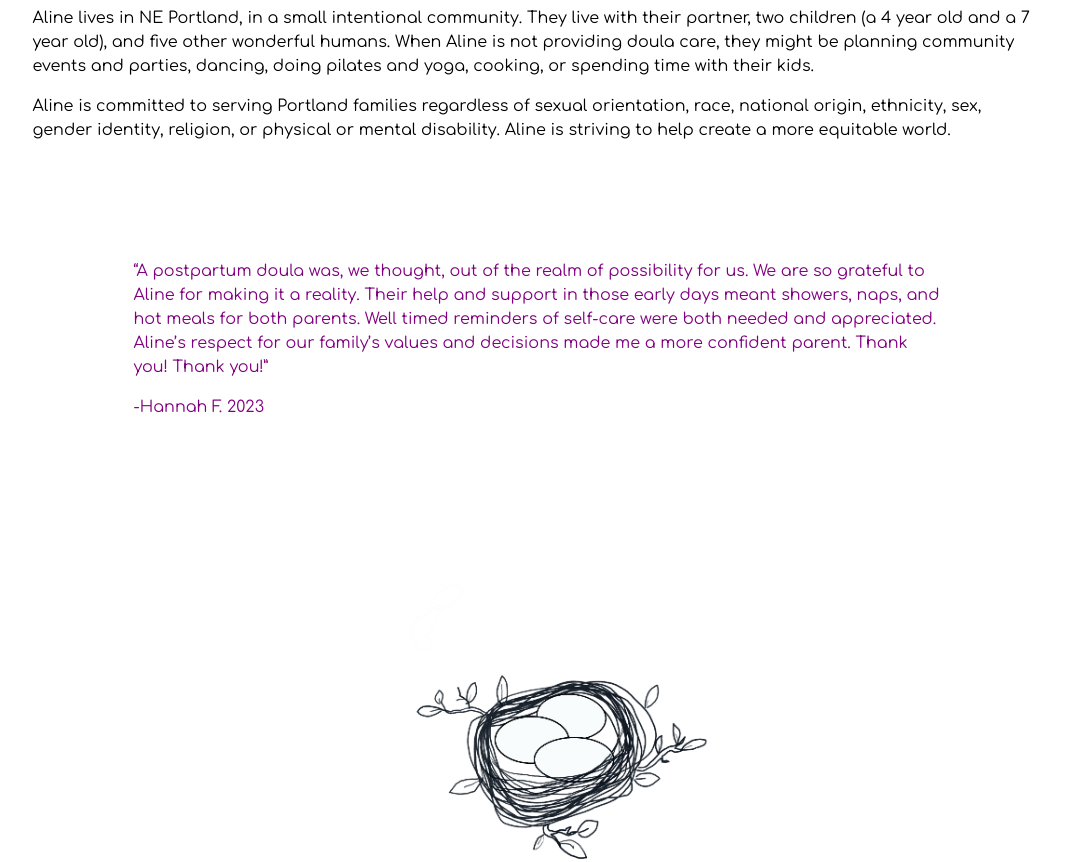
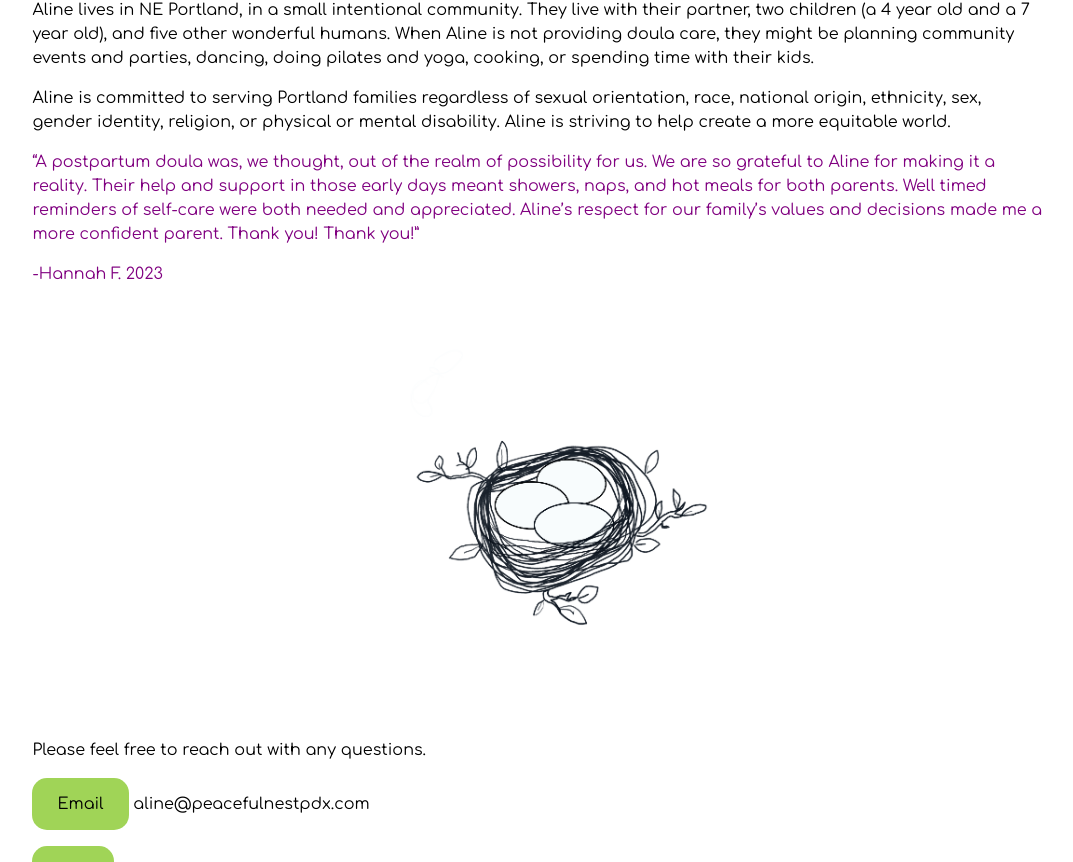
Before and after one commit to tonydiethelm/PeacefulNest, a SvelteKit app: page /about in a window 1280 px wide. Shown: the part 959-1821 px from the top of the page, without its empty margins (102-1175 px from the left). Built offline with nearby package versions, Linux system fonts and the light colour scheme.

Commit message:
centered and smaller pic attribution text, no pading around quotes

```diff
--- a/src/routes/contact/+page.svelte
+++ b/src/routes/contact/+page.svelte
@@ -9,7 +9,7 @@
             <p>Image by <a href="https://www.lemandjune.com/">The Lem & June Collections</a>.</p>
         </div>
         <div>
-            <p>Email or text Aline to schedule your free 30min consultation!</p>
+            <p>Email or text Aline to schedule your free 30 min consultation!</p>
             <p>Aline Diethelm, PCD(DONA).</p>
             <p>Serving Families in North, Northeast, and Southeast Portland</p>
         </div>
--- a/src/style.css
+++ b/src/style.css
@@ -37,6 +37,8 @@ section img {
 .piccontainer{
     width: 50%;
     margin: auto;
+    text-align: center;
+    font-size: small;
 }
 
 .circle {
@@ -71,6 +73,5 @@ aside div{
 }
 
 .quote{
-    padding: 10%;
     color: purple;
 }
```
